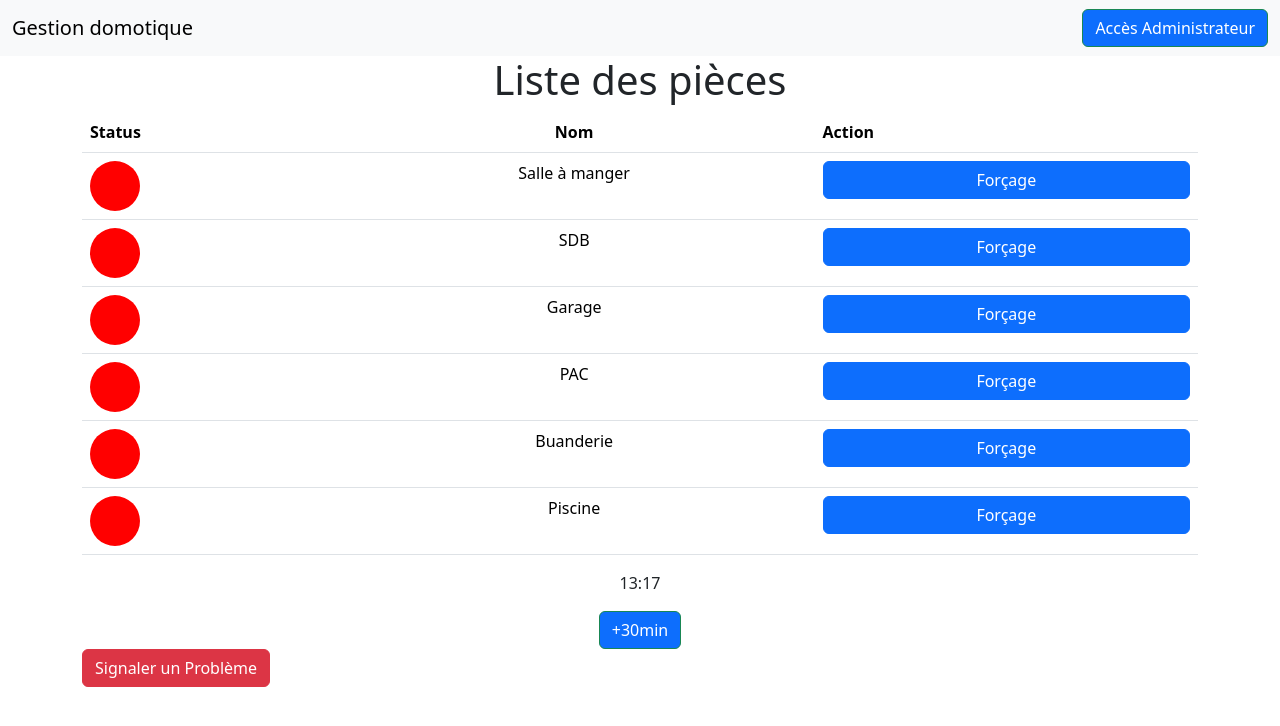
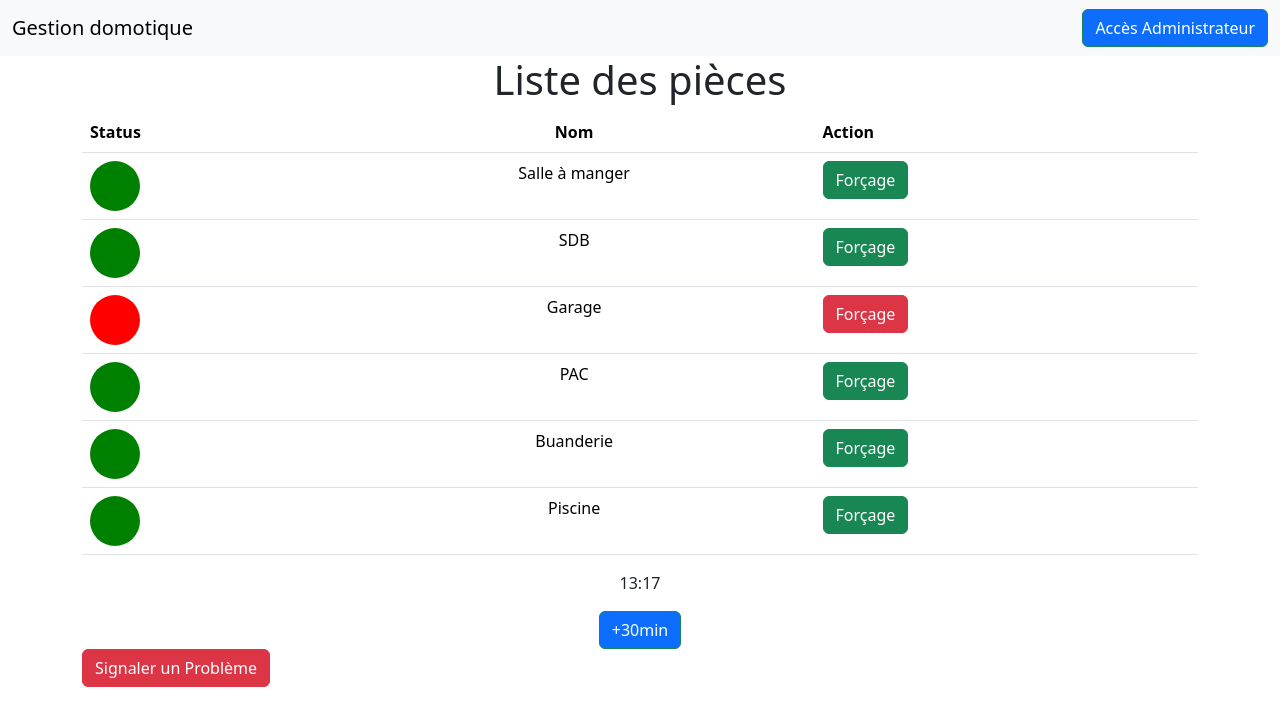
Before and after one commit to JulienBNT/Projet-Angular, an Angular app in the folder angular-app/: page / in a window 1280 px wide. Shown: the top 726 px of the page. Built offline with nearby package versions, Linux system fonts and the light colour scheme.

Commit message:
Update piece component to add dynamic behavior and improve UI

```diff
--- a/angular-app/src/app/components/piece/piece.component.html
+++ b/angular-app/src/app/components/piece/piece.component.html
@@ -14,13 +14,19 @@
             <tbody>
                 <tr *ngFor="let piece of pieces">
                     <td>
-                        <div class="status-circle" [class.status-green]="piece.status === true"
-                            [class.status-red]="piece.status === false" [class.status-blue]="piece.status === null">
+                        <div class="status-circle"
+                            [class.status-green]="piece.status === true"
+                            [class.status-red]="piece.status === false">
                         </div>
                     </td>
-                    <td class="text-center">{{piece.name}}</td>
+                    <td class="text-center">{{ piece.name }}</td>
                     <td class="text-right">
-                        <button class="btn btn-primary w-100" (click)="toggleStatus(piece)">Forçage</button>
+                        <button class="btn"
+                            [class.btn-success]="piece.status === true"
+                            [class.btn-danger]="piece.status === false"
+                            (click)="toggleStatus(piece)">
+                            Forçage
+                        </button>
                     </td>
                 </tr>
             </tbody>
--- a/angular-app/src/app/components/piece/piece.component.ts
+++ b/angular-app/src/app/components/piece/piece.component.ts
@@ -13,15 +13,64 @@ interface Piece {
 
 export class PieceComponent {
     pieces: Piece[] = [
-        { name: "Salle à manger", status: false },
-        { name: "SDB", status: false },
+        { name: "Salle à manger", status: true },
+        { name: "SDB", status: true },
         { name: "Garage", status: false },
-        { name: "PAC", status: false },
-        { name: "Buanderie", status: false },
-        { name: "Piscine", status: false }
+        { name: "PAC", status: true },
+        { name: "Buanderie", status: true },
+        { name: "Piscine", status: true }
     ];
+
+    date: Date = new Date();
+
+    constructor() {
+        this.startTimer();
+    }
+
+    startTimer() {
+        setInterval(() => {
+            this.date = new Date();
+            const hour = this.date.getHours();
+            const minutes = this.date.getMinutes();
+
+            // Éteindre la piscine après 23h
+            if (hour >= 23) {
+                this.turnOffPiece("Piscine");
+            }
+
+            // Désactiver la PAC entre 23h et 7h
+            if (hour >= 23 || hour < 7) {
+                this.turnOffPiece("PAC");
+            } else {
+                this.turnOnPiece("PAC");
+            }
+
+            // Allumer le garage à 7h du matin pendant 2 heures
+            if (hour === 7 && minutes === 0) {
+                this.turnOnPiece("Garage");
+                setTimeout(() => {
+                    this.turnOffPiece("Garage");
+                }, 2 * 60 * 60 * 1000); // 2 heures
+            }
+        }, 60000);
+    }
+
+    turnOffPiece(pieceName: string) {
+        const pieceIndex = this.pieces.findIndex(piece => piece.name === pieceName);
+        if (pieceIndex !== -1) {
+            this.pieces[pieceIndex].status = false;
+        }
+    }
+
+    turnOnPiece(pieceName: string) {
+        const pieceIndex = this.pieces.findIndex(piece => piece.name === pieceName);
+        if (pieceIndex !== -1) {
+            this.pieces[pieceIndex].status = true;
+        }
+    }
 
     toggleStatus(piece: Piece) {
         piece.status = !piece.status;
     }
+
 }
```
Also changed, not shown: angular-app/src/app/components/timer/timer.component.html (line endings or trailing spaces).
